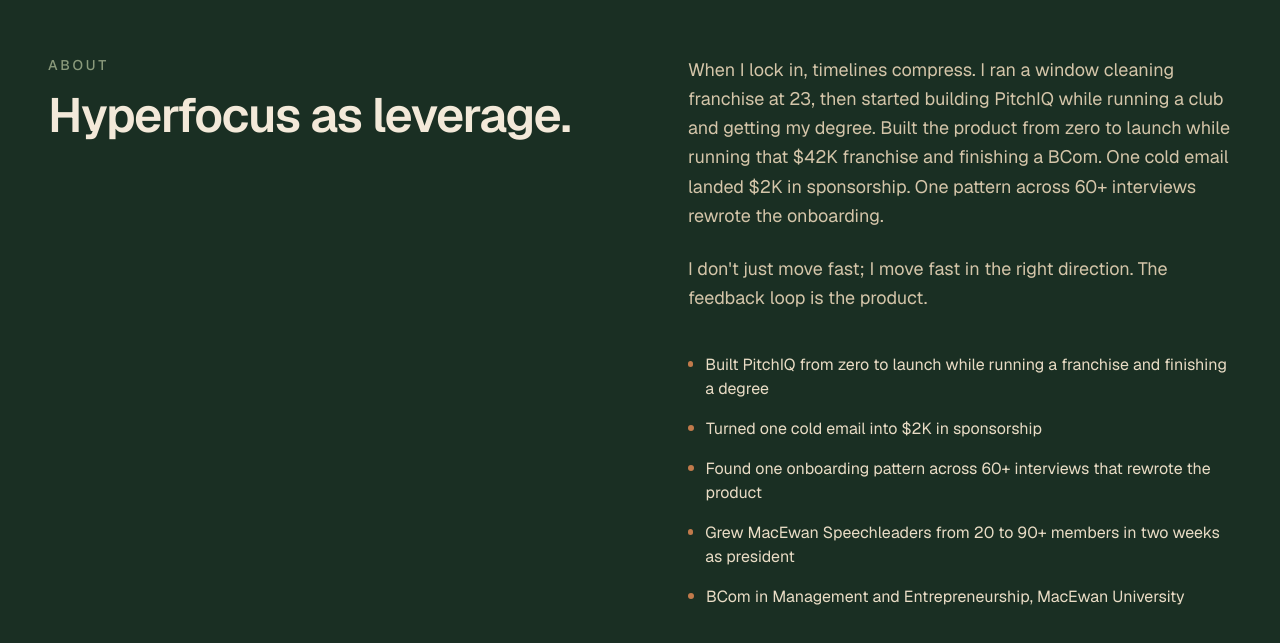
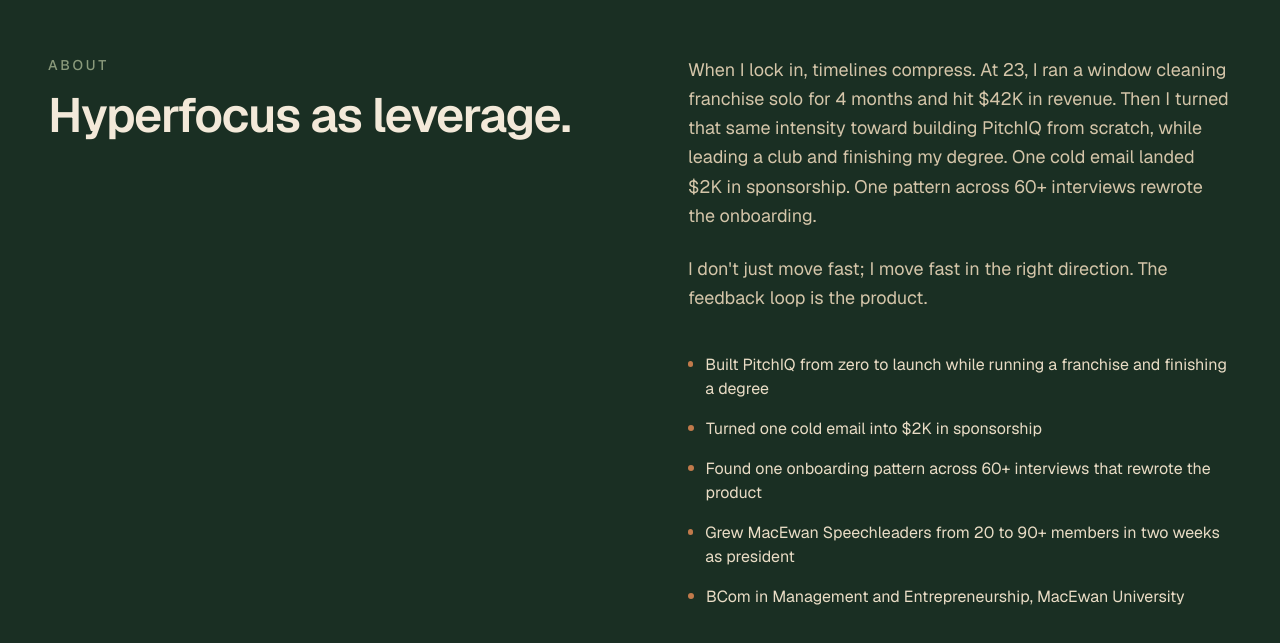
Before and after one commit to CasonL/CasonsPortfolio, a Next.js app: page / in a window 1280 px wide. Shown: the part 7470-8113 px from the top of the page. Built offline with nearby package versions, Linux system fonts and the light colour scheme.

Commit message:
Fix About timeline: franchise was separate from PitchIQ/club/school

```diff
--- a/app/sections/About.tsx
+++ b/app/sections/About.tsx
@@ -37,12 +37,12 @@
             className="flex flex-col justify-center"
           >
             <p className="mb-6 text-lg leading-relaxed text-cream-300">
-              When I lock in, timelines compress. I ran a window cleaning
-              franchise at 23, then started building PitchIQ while running a
-              club and getting my degree. Built the product from zero to launch
-              while running that $42K franchise and finishing a BCom. One cold
-              email landed $2K in sponsorship. One pattern across 60+ interviews
-              rewrote the onboarding.
+              When I lock in, timelines compress. At 23, I ran a window cleaning
+              franchise solo for 4 months and hit $42K in revenue. Then I turned
+              that same intensity toward building PitchIQ from scratch, while
+              leading a club and finishing my degree. One cold email landed $2K
+              in sponsorship. One pattern across 60+ interviews rewrote the
+              onboarding.
             </p>
             <p className="mb-10 text-lg leading-relaxed text-cream-300">
               I don't just move fast; I move fast in the right direction. The
```
